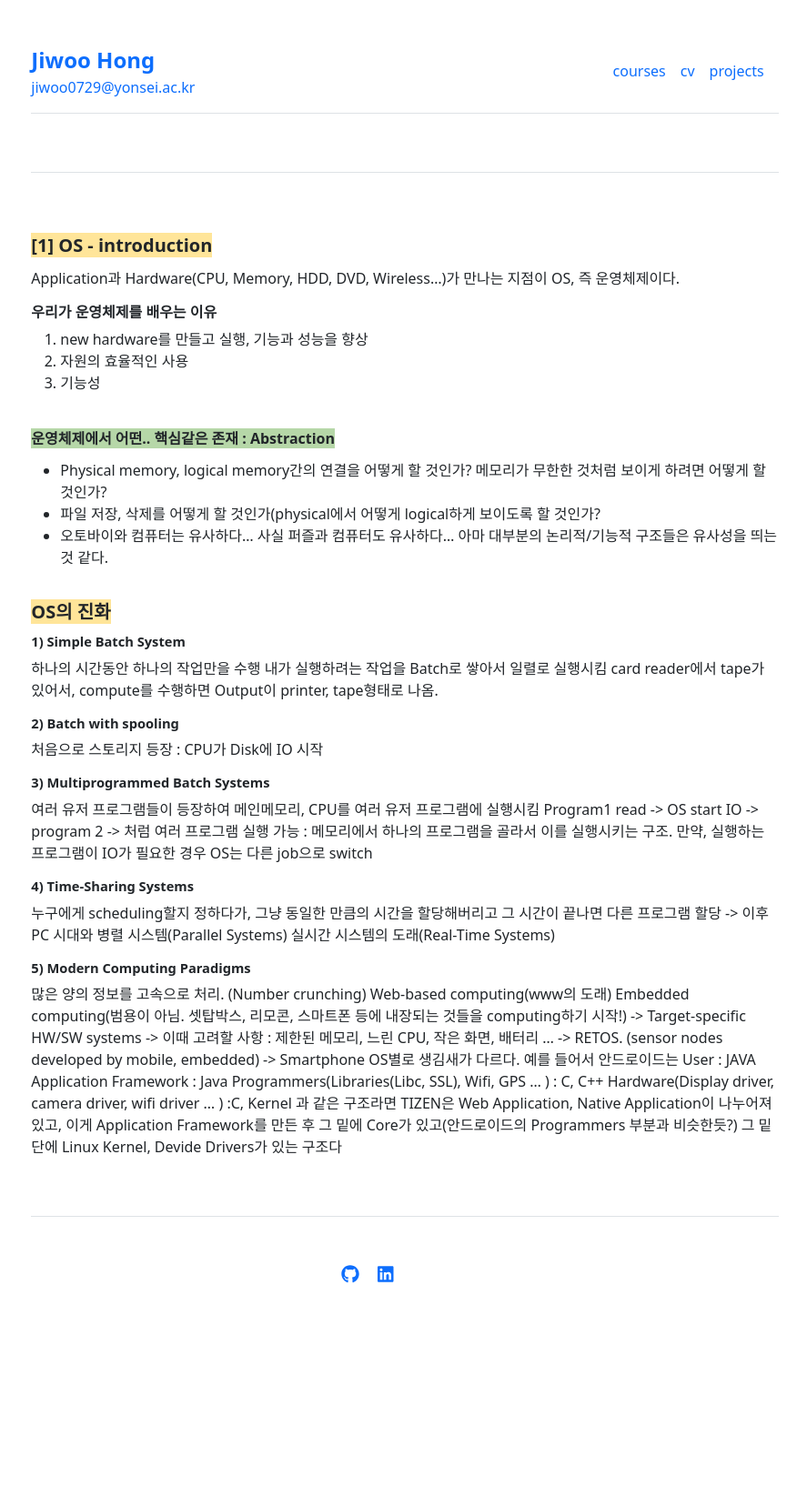
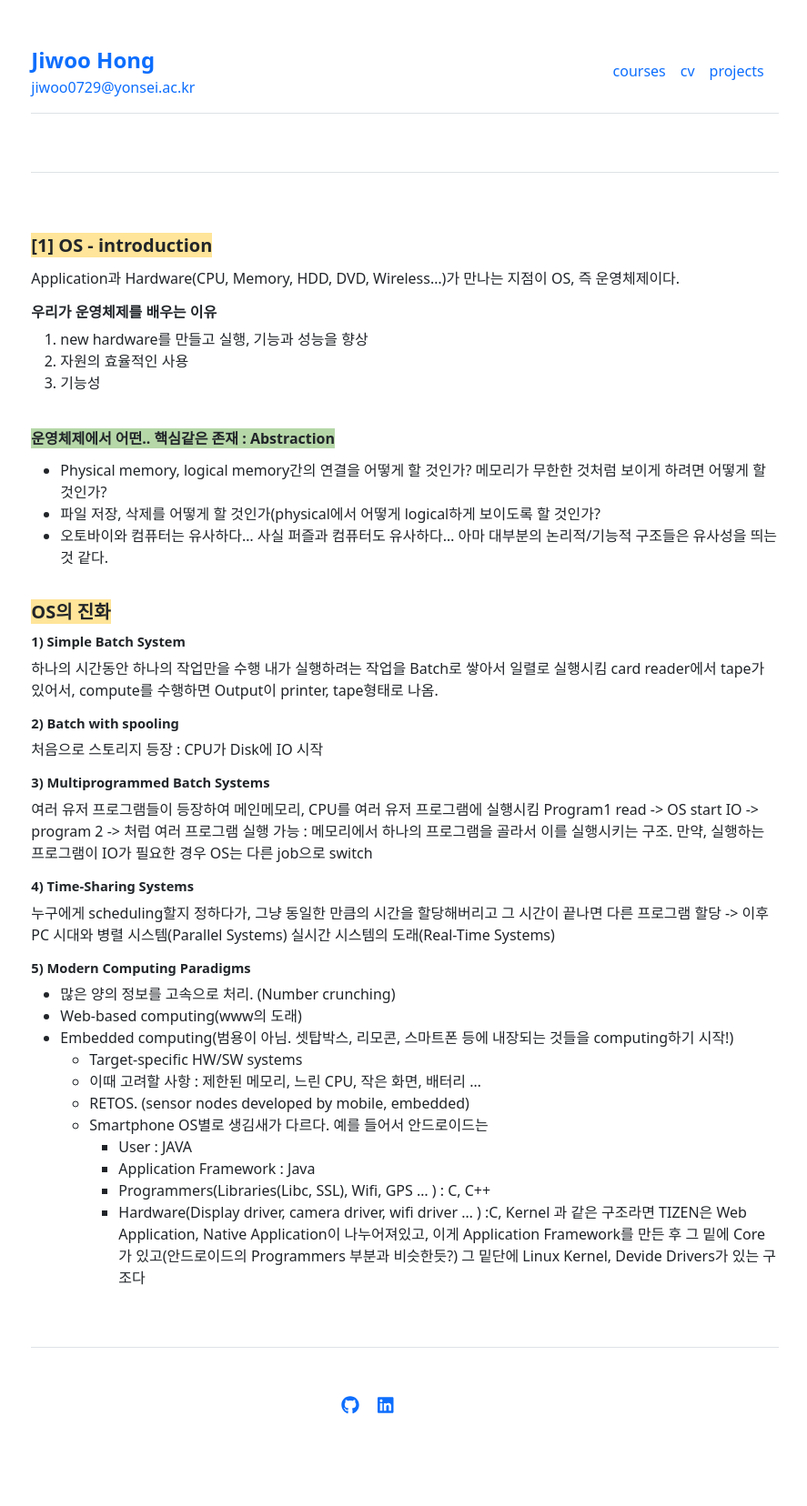
Before and after one commit to JiwooHong01/JiwooHong01.github.io, a Jekyll site: the page built from courses/os/L1.md, in a window 1280 px wide. Shown: the whole page at 91% size, without its empty margins (195-1082 px from the left). Built offline with Jekyll 4.4.1, drawn with Linux system fonts in a browser that asks for light colours; our own code applies the rules of GitHub Pages for plain Markdown files; before the commit the page ends 1512 px from its top, so only the background shows below that.

Commit message:
Update L1.md

```diff
--- a/courses/os/L1.md
+++ b/courses/os/L1.md
@@ -22,16 +22,16 @@ Program1 read -> OS start IO -> program 2 -> 처럼 여러 프로그램 실행
 누구에게 scheduling할지 정하다가, 그냥 동일한 만큼의 시간을 할당해버리고 그 시간이 끝나면 다른 프로그램 할당
 -> 이후 PC 시대와 병렬 시스템(Parallel Systems) 실시간 시스템의 도래(Real-Time Systems)
 <h1 style="font-weight:bold; font-size: 11pt;">5) Modern Computing Paradigms</h1>
-많은 양의 정보를 고속으로 처리. (Number crunching)
-Web-based computing(www의 도래)
-Embedded computing(범용이 아님. 셋탑박스, 리모콘, 스마트폰 등에 내장되는 것들을 computing하기 시작!)
--> Target-specific HW/SW systems
--> 이때 고려할 사항 : 제한된 메모리, 느린 CPU, 작은 화면, 배터리 ...
--> RETOS. (sensor nodes developed by mobile, embedded)
--> Smartphone OS별로 생김새가 다르다. 예를 들어서 안드로이드는
-User : JAVA
-Application Framework : Java
-Programmers(Libraries(Libc, SSL), Wifi, GPS ... ) : C, C++
-Hardware(Display driver, camera driver, wifi driver ... ) :C, Kernel
-과 같은 구조라면 TIZEN은
-Web Application, Native Application이 나누어져있고, 이게 Application Framework를 만든 후 그 밑에 Core가 있고(안드로이드의 Programmers 부분과 비슷한듯?) 그 밑단에 Linux Kernel, Devide Drivers가 있는 구조다
+- 많은 양의 정보를 고속으로 처리. (Number crunching)
+- Web-based computing(www의 도래)
+- Embedded computing(범용이 아님. 셋탑박스, 리모콘, 스마트폰 등에 내장되는 것들을 computing하기 시작!)
+    - Target-specific HW/SW systems
+    - 이때 고려할 사항 : 제한된 메모리, 느린 CPU, 작은 화면, 배터리 ...
+    - RETOS. (sensor nodes developed by mobile, embedded)
+    - Smartphone OS별로 생김새가 다르다. 예를 들어서 안드로이드는
+        - User : JAVA
+        - Application Framework : Java
+        - Programmers(Libraries(Libc, SSL), Wifi, GPS ... ) : C, C++
+        - Hardware(Display driver, camera driver, wifi driver ... ) :C, Kernel
+    과 같은 구조라면 TIZEN은
+        Web Application, Native Application이 나누어져있고, 이게 Application Framework를 만든 후 그 밑에 Core가 있고(안드로이드의 Programmers 부분과 비슷한듯?) 그 밑단에 Linux Kernel, Devide Drivers가 있는 구조다
```
